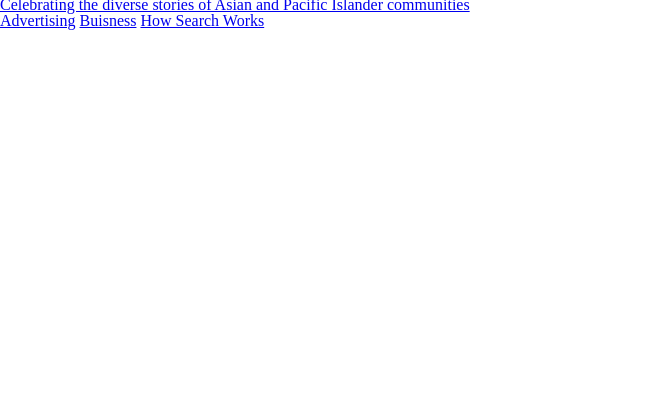
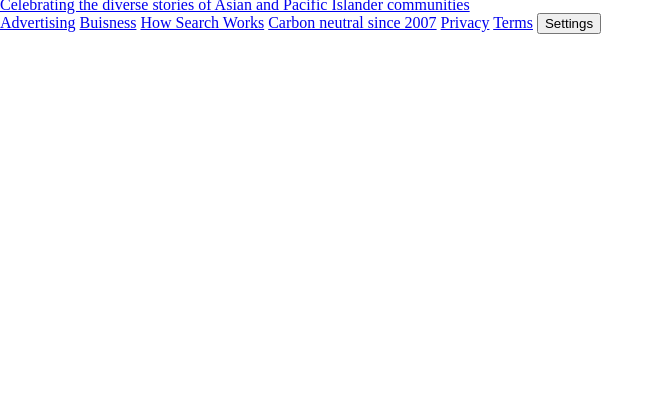
Before and after one commit to AaronGandee/google-homepage, a plain HTML site: page index.html in a window 1280 px wide. Shown: the part 396-800 px from the top of the page, without its empty margins (0-664 px from the left). Drawn offline with Linux system fonts and the light colour scheme.

Commit message:
added 3 mor links to footer and settings button

```diff
--- a/index.html
+++ b/index.html
@@ -48,6 +48,10 @@
                 <a href="https://ads.google.com/intl/en_us/home/?subid=ww-ww-et-g-awa-a-g_hpafoot1_1!o2&utm_source=google.com&utm_medium=referral&utm_campaign=google_hpafooter&fg=1#!/">Advertising</a>
                 <a href="https://smallbusiness.withgoogle.com/?subid=us-en-et-g-awa-a-g_hpbfoot1_1!o2&utm_source=google&utm_medium=ep&utm_campaign=google_hpbfooter&utm_content=google_hpbfooter&gmbsrc=us-en_US-et-gs-z-gmb-s-z-u~sb-g4sb_srvcs-u#!/">Buisness</a>
                 <a href="https://www.google.com/search/howsearchworks/?fg=1">How Search Works</a>
+                <a href="https://sustainability.google/commitments/?utm_source=googlehpfooter&utm_medium=housepromos&utm_campaign=bottom-footer&utm_content=">Carbon neutral since 2007</a>
+                <a href="https://policies.google.com/privacy?hl=en&fg=1">Privacy</a>
+                <a href="https://policies.google.com/terms?hl=en&fg=1">Terms</a>
+                <button>Settings</button>
             </div>
         </footer>
     </div>
```
